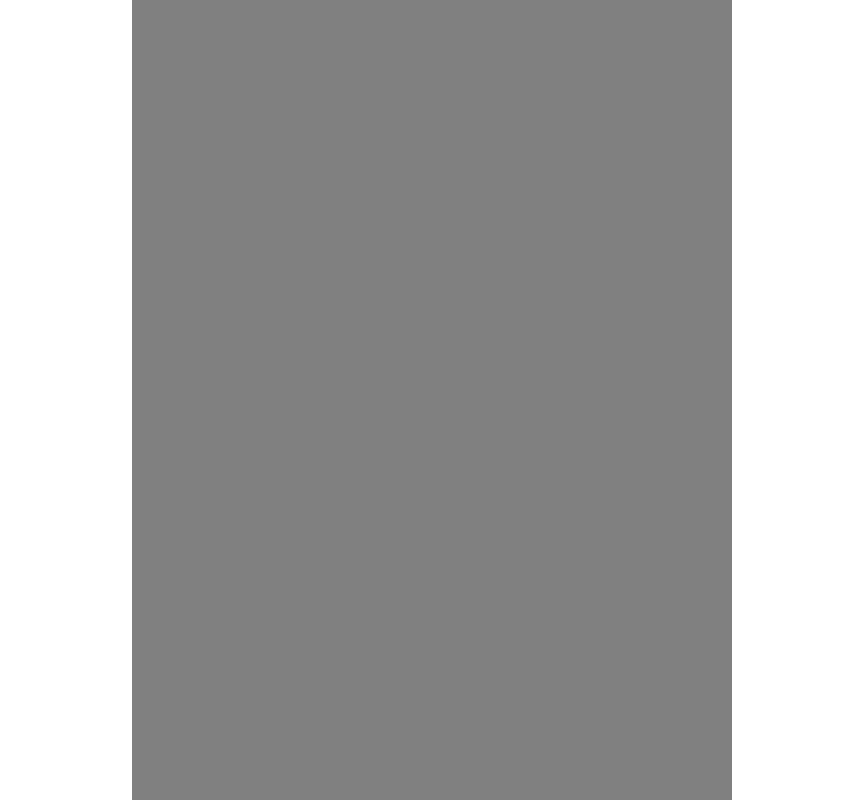
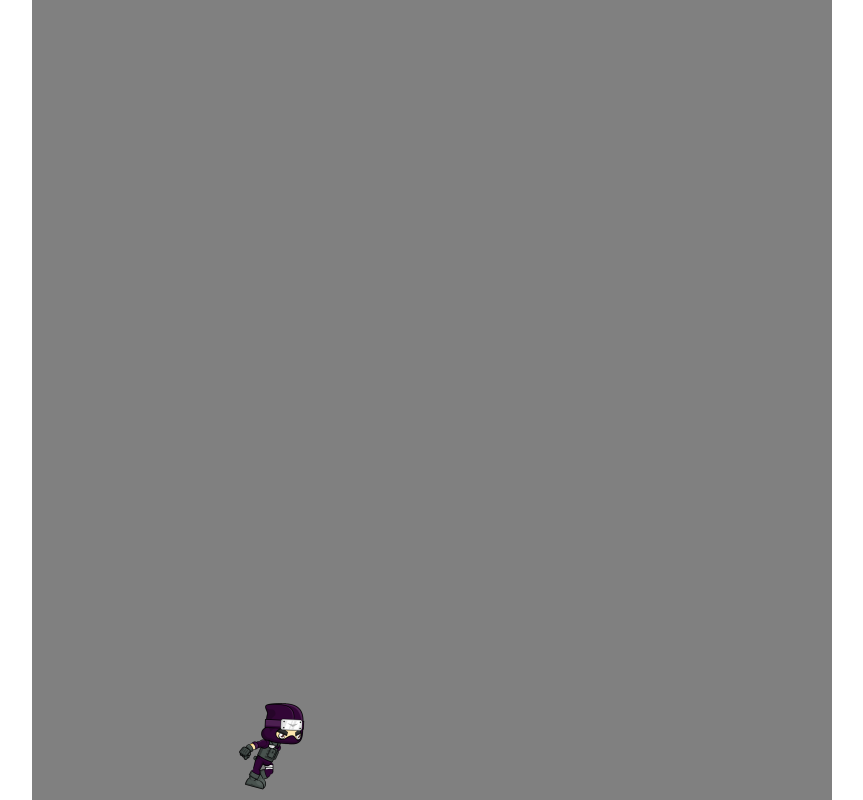
Before and after one commit to SouVangLee/NinjasTower, a website built with webpack: page index.html in a window 1280 px wide. Shown: the whole page, without its empty margins (208-1071 px from the left). Built offline with nearby package versions, Linux system fonts and the light colour scheme.

Commit message:
Make character walk right

```diff
--- a/index.html
+++ b/index.html
@@ -9,7 +9,7 @@
   <title>Ninja's Tower</title>
 </head>
 <body>
-  <canvas id="canvas"></canvas>
+  <canvas id="canvas-player"></canvas>
   <script src="./src/index.js"></script>
 </body>
 </html>
--- a/src/assets/stylesheets/canvas.css
+++ b/src/assets/stylesheets/canvas.css
@@ -1,10 +1,10 @@
-#canvas {
+#canvas-player {
   position: absolute;
   top: 50%;
   left: 50%;
   transform: translate(-50%, -50%);
   /* border: 2px solid black; */
   background-color: grey;
-  width: 600px;
+  width: 800px;
   height: 800px;
 }
--- a/src/index.js
+++ b/src/index.js
@@ -1,20 +1,93 @@
+// const Player = require("./assets/classes/player.js");
+
 document.addEventListener("DOMContentLoaded", () => {
-  const canvas = document.getElementById("canvas");
+  const canvas = document.getElementById("canvas-player");
   const ctx = canvas.getContext('2d');
-  canvas.width = 600;
+  canvas.width = 800;
   canvas.height = 800;
+  const KEYS = {};
 
-  const images = {};
-  images.player = new Image();
-  images.player.src = './src/assets/images/ninja_run_right.png'
+  // const player = new Player();
+  const player = {
+    x: 200,
+    y: 700,
+    width: 73, //width of each sprite
+    height: 92, //height of each sprite
+    frameX: 0, //starting sprite X-dir on sprite sheet
+    frameY: 0, //starting sprite Y-dir  on sprite sheet
+    speed: 10, //pixels speed
+    moving: false
+  }
 
-  const playerWidth = 73;
-  const playerHeight = 92;
-  let playerFrameX = 0; //the first frame of the player
-  let playerFrameY = 0; //the first frame of the player
-  let playerX = 0;
-  let playerY = 0;
-  const playerSpeed = 12;
+  const playerSprite = new Image();
+  playerSprite.src = "./src/assets/images/ninja_run_right.png";
+  //const background = new Image();
+  //background.src = ""
+
+  function drawSprite(img, sX, sY, sW, sH, dX, dY, dW, dH){
+    ctx.drawImage(img, sX, sY, sW, sH, dX, dY, dW, dH)
+  }
+
+  function animateRun(){
+    // ctx.drawImage(background, 10, 0, canvas.width, canvas.height);
+    // requestAnimationFrame(animate);
+    ctx.clearRect(0, 0, canvas.width, canvas.height);
+    drawSprite(
+      playerSprite,
+      player.width * player.frameX,
+      player.height * player.frameY,
+      player.width,
+      player.height,
+      player.x,
+      player.y,
+      player.width,
+      player.height
+    );
+
+
+    movePlayer();
+    requestAnimationFrame(animateRun);
+  }
+  animateRun();
+
+  window.addEventListener("keydown", (e) => {
+    KEYS[e.key] = true;
+    console.log("KEYS", KEYS);
+  });
+
+  window.addEventListener("keyup", (e) => {
+    delete KEYS[e.key];
+  });
+
+  function movePlayer() {
+    if (KEYS.ArrowRight && player.x < canvas.width - 75) {
+      player.x += player.speed;
+      if (player.frameX > 10) {
+        player.frameX = 0;
+      } else {
+        player.frameX++;
+      }
+      console.log("X", player.x)
+    }
+
+    if (KEYS.ArrowLeft && player.x > 50) { //50 because when animation turns left. May change
+      player.x -= player.speed;
+    }
+  }
+
+});
+
+// const images = {};
+// images.player = new Image();
+// images.player.src = './src/assets/images/ninja_run_right.png'
+
+  // const playerWidth = 73;
+  // const playerHeight = 92;
+  // let playerFrameX = 0; //the first frame of the player
+  // let playerFrameY = 0; //the first frame of the player
+  // let playerX = 0;
+  // let playerY = 0;
+  // const playerSpeed = 15;
 
   // function drawSprite(img, sX, sY, sW, sH, dX, dY, dW, dH){
   //   ctx.drawImage(img, sX, sY, sW, sH, dX, dY, dW, dH)
@@ -48,5 +121,3 @@ document.addEventListener("DOMContentLoaded", () => {
   //   canvas.width = window.innerWidth;
   //   canvas.height = window.innerHeight;
   // });
-
-});
```
Also changed, not shown: src/assets/classes/player.js (+14 -6 lines), dist/main.js.
